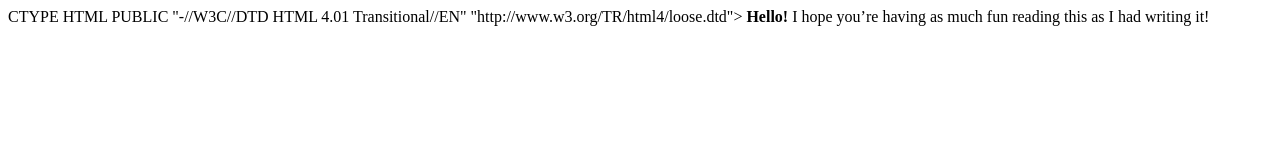
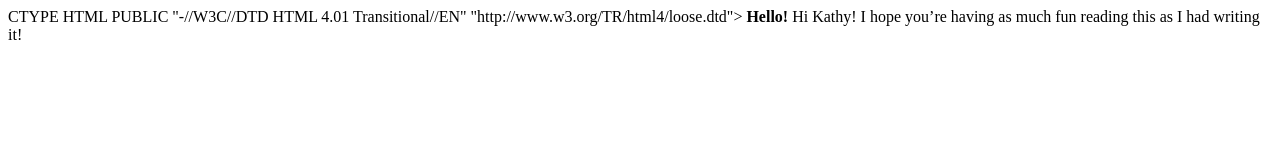
Before and after one commit to katcrave/git-demo, a plain HTML site: page index.html in a window 1280 px wide. Drawn offline with Linux system fonts and the light colour scheme.

Commit message:
a few changes

```diff
--- a/index.html
+++ b/index.html
@@ -7,6 +7,5 @@ CTYPE HTML PUBLIC "-//W3C//DTD HTML 4.01 Transitional//EN" "http://www.w3.org/TR
 
 <body>
     <b>Hello!</b>
-    I hope you’re having as much fun reading this as I had writing it!
-</body>
+    Hi Kathy! I hope you’re having as much fun reading this as I had writing it!  </body>
 </html>
```
Also changed, not shown: 1 other file.
